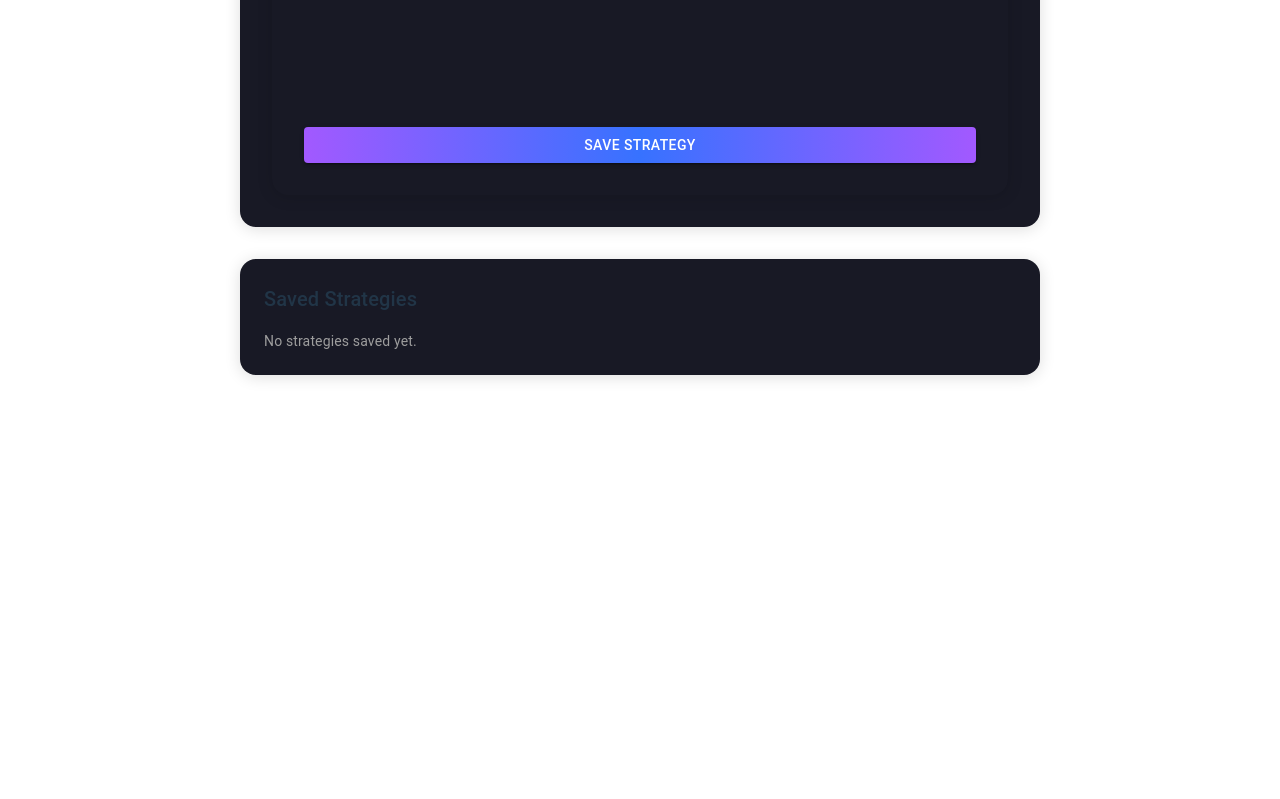
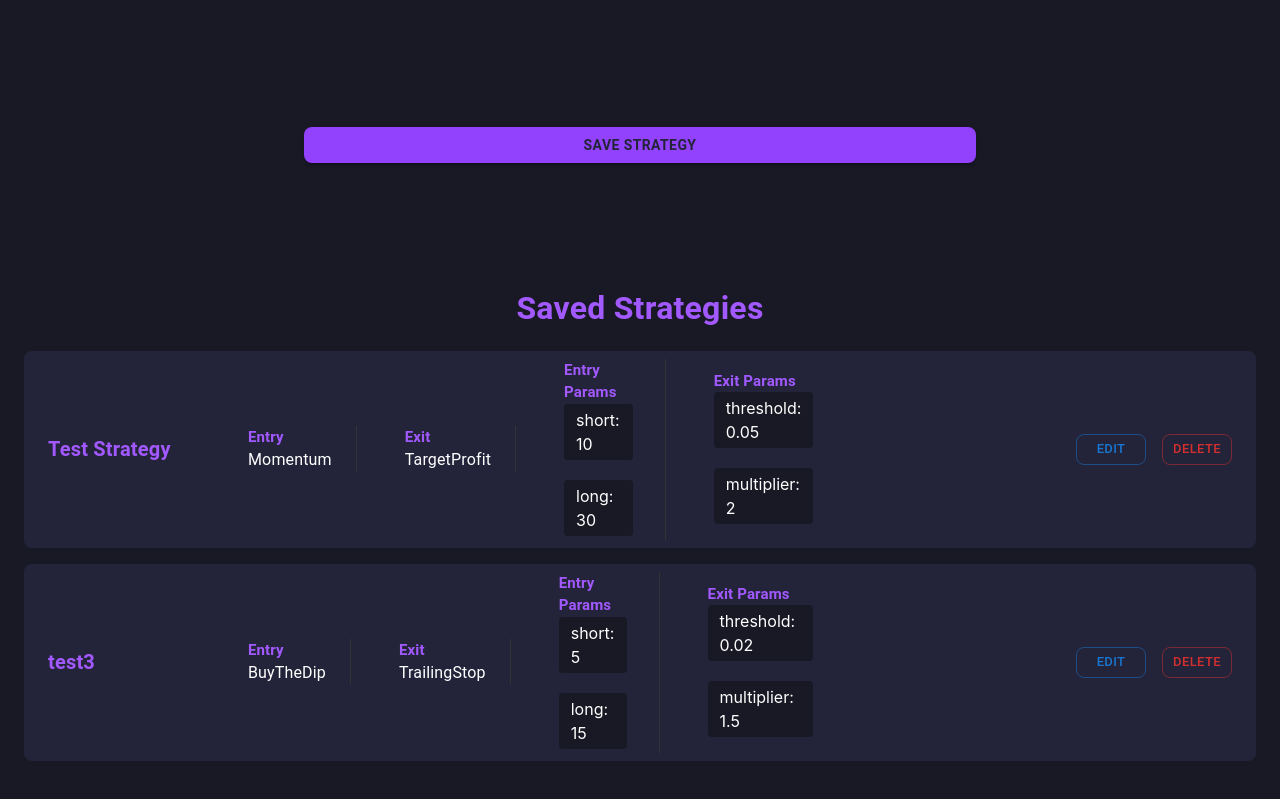
Before and after one commit to MEstor189/FinTech, a React (Vite) app in the folder frontend/: page /strategies in a window 1280 px wide. Shown: the part 539-1338 px from the top of the page. Before the commit the page ends 938 px from the top, so only its background shows below. Built offline with nearby package versions, Linux system fonts and the light colour scheme.

Commit message:
styling list

```diff
--- a/frontend/src/components/StrategyCreator.css
+++ b/frontend/src/components/StrategyCreator.css
@@ -3,6 +3,7 @@
   flex-direction: column;
   gap: 16px;
 }
+
 
 .full-width-item {
   grid-column: 1 / -1;
@@ -18,7 +19,7 @@
   background: #181925;
   border-radius: 16px;
   padding: 32px;
-  box-shadow: 0 2px 16px #0002;
+/*   box-shadow: 0 2px 16px #0002; */
   color: #fff;
 }
 
@@ -112,23 +113,32 @@ input::placeholder, .MuiInputBase-input::placeholder {
 .MuiOutlinedInput-root.Mui-focused .MuiOutlinedInput-notchedOutline {
   border-width: 2.5px !important;
   border-color: #a259ff !important;
-  box-shadow: 0 0 0 2px #a259ff44;
+  /* box-shadow: 0 0 0 2px #a259ff44; */
 }
 
 .save-btn {
-  background: linear-gradient(90deg, #a259ff 0%, #3772ff 50%, #a259ff 100%);
-  color: #fff;
-  font-weight: 600;
-  border-radius: 8px;
-  box-shadow: none;
+  background: #9242fc !important;
+  color: #23243a !important;
+  font-weight: 600 !important;
+  border-radius: 8px !important;
+
 }
 
 .save-btn:hover {
-  background: linear-gradient(90deg, #8e44ec 0%, #3772ff 50%, #a259ff 100%);
+  background: #7717f5 !important;
 }
 
 .cancel-btn {
-  border-radius: 8px;
+
+  background: #a01f2e !important;
+  color: #23243a !important;
+  font-weight: 600 !important;
+  border-radius: 8px !important;
+}
+
+.cancel-btn:hover {
+  background: #d72660;
+
 }
 
 /* Entferne Pfeile bei number inputs (Chrome, Safari, Edge) */
@@ -142,3 +152,18 @@ input[type=number]::-webkit-outer-spin-button {
 input[type=number] {
   -moz-appearance: textfield;
 }
+
+/* Hide vertical scrollbar globally */
+/* body, html {
+  overflow-y: hidden !important;
+} */
+
+/* Hide scrollbar for all elements (Webkit browsers) */
+*::-webkit-scrollbar {
+  display: none !important;
+}
+
+/* Hide scrollbar for Firefox */
+* {
+  scrollbar-width: none !important;
+}
--- a/frontend/src/components/StrategyCreator.tsx
+++ b/frontend/src/components/StrategyCreator.tsx
@@ -213,8 +213,8 @@ export default function StrategyCreator({ onStrategyCreate, editStrategy, isEdit
           </Button>
           {isEditing && onCancelEdit && (
             <Button
-              variant="outlined"
-              color="inherit"
+              variant="contained"
+              color="primary"
               fullWidth
               className="cancel-btn"
               onClick={onCancelEdit}
--- a/frontend/src/components/StrategyList.tsx
+++ b/frontend/src/components/StrategyList.tsx
@@ -1,16 +1,20 @@
 import React from 'react';
-import { Button, Box, Typography } from '@mui/material';
+import { Button, Box, Typography, useMediaQuery, useTheme } from '@mui/material';
 
 interface StrategyListProps {
   strategies: any[];
   onEdit: (index: number) => void;
   onDelete: (index: number) => void;
+  wide?: boolean;
 }
 
-export default function StrategyList({ strategies, onEdit, onDelete }: StrategyListProps) {
+export default function StrategyList({ strategies, onEdit, onDelete, wide }: StrategyListProps) {
+  const theme = useTheme();
+  const isSmallScreen = useMediaQuery(theme.breakpoints.down('md'));
+
   return (
-    <div>
-      <Typography variant="h6" sx={{ mb: 2 }}>
+    <div style={{ maxWidth: '100vw', overflowX: 'auto' }}>
+      <Typography variant="h6" sx={{ mb: 2, color: '#a259ff', textAlign: 'center', fontWeight: 700, fontSize: '2rem' }}>
         Saved Strategies
       </Typography>
       {strategies.length === 0 && (
@@ -23,16 +27,50 @@ export default function StrategyList({ strategies, onEdit, onDelete }: StrategyL
           key={idx}
           sx={{
             display: 'flex',
-            alignItems: 'center',
+            alignItems: wide ? 'stretch' : 'center',
             justifyContent: 'space-between',
             background: '#23243a',
             borderRadius: 2,
-            p: 2,
+            p: 1,
+            px: 3,
             mb: 2,
+            flexDirection: wide && !isSmallScreen ? 'row' : 'column',
+            gap: wide && !isSmallScreen ? 3 : 1.5,
+            minHeight: 60,
           }}
         >
-          <Typography sx={{ fontWeight: 500 }}>{strategy.name || `Strategy ${idx + 1}`}</Typography>
-          <Box>
+          <Box sx={{ flex: 2, display: 'flex', flexDirection: wide && !isSmallScreen ? 'row' : 'column', gap: wide && !isSmallScreen ? 3 : 1.5, alignItems: wide && !isSmallScreen ? 'center' : 'flex-start' }}>
+            <Typography sx={{ fontWeight: 700, minWidth: 160, color: '#a259ff', fontSize: 20 }}>
+              {strategy.name || `Strategy ${idx + 1}`}
+            </Typography>
+            <Box sx={{ display: 'flex', flexDirection: wide && !isSmallScreen ? 'row' : 'column', gap: wide && !isSmallScreen ? 3 : 1.5, alignItems: wide && !isSmallScreen ? 'center' : 'flex-start', ml: wide && !isSmallScreen ? 2 : 0 }}>
+              <Box sx={{ pr: 3, borderRight: wide && !isSmallScreen ? '1px solid #333' : 'none', pb: wide && !isSmallScreen ? 0 : 1.5 }}>
+                <Typography sx={{ color: '#a259ff', fontWeight: 600, fontSize: 15 }}>Entry</Typography>
+                <Typography sx={{ color: '#fff', fontSize: 16 }}>{strategy.entryStrategy}</Typography>
+              </Box>
+              <Box sx={{ pr: 3, borderRight: wide && !isSmallScreen ? '1px solid #333' : 'none', pl: wide && !isSmallScreen ? 3 : 0, pb: wide && !isSmallScreen ? 0 : 1.5 }}>
+                <Typography sx={{ color: '#a259ff', fontWeight: 600, fontSize: 15 }}>Exit</Typography>
+                <Typography sx={{ color: '#fff', fontSize: 16 }}>{strategy.exitStrategy}</Typography>
+              </Box>
+              <Box sx={{ pr: 3, borderRight: wide && !isSmallScreen ? '1px solid #333' : 'none', pl: wide && !isSmallScreen ? 3 : 0, pb: wide && !isSmallScreen ? 0 : 1.5 }}>
+                <Typography sx={{ color: '#a259ff', fontWeight: 600, fontSize: 15 }}>Entry Params</Typography>
+                <Box sx={{ display: 'flex', flexDirection: 'row', gap: 2, flexWrap: 'wrap' }}>
+                  {(Object.entries(strategy.entryParameters || {}) as [string, string | number][]).map(([k, v]) => (
+                    <span key={k} style={{ color: '#fff', fontSize: 16, background: '#181925', borderRadius: 4, padding: '4px 12px', marginRight: 8, marginBottom: 4 }}>{k}: {v}</span>
+                  ))}
+                </Box>
+              </Box>
+              <Box sx={{ pl: wide && !isSmallScreen ? 3 : 0 }}>
+                <Typography sx={{ color: '#a259ff', fontWeight: 600, fontSize: 15 }}>Exit Params</Typography>
+                <Box sx={{ display: 'flex', flexDirection: 'row', gap: 2, flexWrap: 'wrap' }}>
+                  {(Object.entries(strategy.exitParameters || {}) as [string, string | number][]).map(([k, v]) => (
+                    <span key={k} style={{ color: '#fff', fontSize: 16, background: '#181925', borderRadius: 4, padding: '4px 12px', marginRight: 8, marginBottom: 4 }}>{k}: {v}</span>
+                  ))}
+                </Box>
+              </Box>
+            </Box>
+          </Box>
+          <Box sx={{ flex: 1, display: 'flex', justifyContent: wide && !isSmallScreen ? 'flex-end' : 'flex-start', gap: 1, alignItems: 'center', alignSelf: 'center', mt: wide && !isSmallScreen ? 0 : 2 }}>
             <Button
               variant="outlined"
               color="primary"
--- a/frontend/src/pages/StrategiesPage.tsx
+++ b/frontend/src/pages/StrategiesPage.tsx
@@ -3,8 +3,24 @@ import StrategyCreator from '../components/StrategyCreator';
 import StrategyList from '../components/StrategyList';
 import '../components/StrategyCreator.css';
 
+const TEST_STRATEGY = {
+  name: 'Test Strategy',
+  entryStrategy: 'Momentum',
+  exitStrategy: 'TargetProfit',
+  entryParameters: { short: 10, long: 30 },
+  exitParameters: { threshold: 0.05, multiplier: 2 },
+};
+
+const TEST_STRATEGY_2 = {
+  name: 'test3',
+  entryStrategy: 'BuyTheDip',
+  exitStrategy: 'TrailingStop',
+  entryParameters: { short: 5, long: 15 },
+  exitParameters: { threshold: 0.02, multiplier: 1.5 },
+};
+
 export default function StrategiesPage() {
-  const [strategies, setStrategies] = useState<any[]>([]);
+  const [strategies, setStrategies] = useState<any[]>([TEST_STRATEGY, TEST_STRATEGY_2]);
   const [editIndex, setEditIndex] = useState<number | null>(null);
 
   const handleCreate = (strategy: any) => {
@@ -40,7 +56,7 @@ export default function StrategiesPage() {
         justifyContent: 'flex-start',
         padding: '24px 0',
         boxSizing: 'border-box',
-        background: 'transparent',
+        background: '#181925',
       }}
     >
       <div
@@ -51,7 +67,6 @@ export default function StrategiesPage() {
           borderRadius: 16,
           padding: 32,
           marginBottom: 32,
-          boxShadow: '0 2px 16px #0002',
           boxSizing: 'border-box',
         }}
       >
@@ -64,12 +79,11 @@ export default function StrategiesPage() {
       </div>
       <div
         style={{
-          width: '100%',
-          maxWidth: 800,
+          width: '100vw',
           background: '#181925',
           borderRadius: 16,
           padding: 24,
-          boxShadow: '0 2px 16px #0002',
+
           boxSizing: 'border-box',
         }}
       >
@@ -77,6 +91,7 @@ export default function StrategiesPage() {
           strategies={strategies}
           onEdit={handleEdit}
           onDelete={handleDelete}
+          wide
         />
       </div>
     </div>
```
